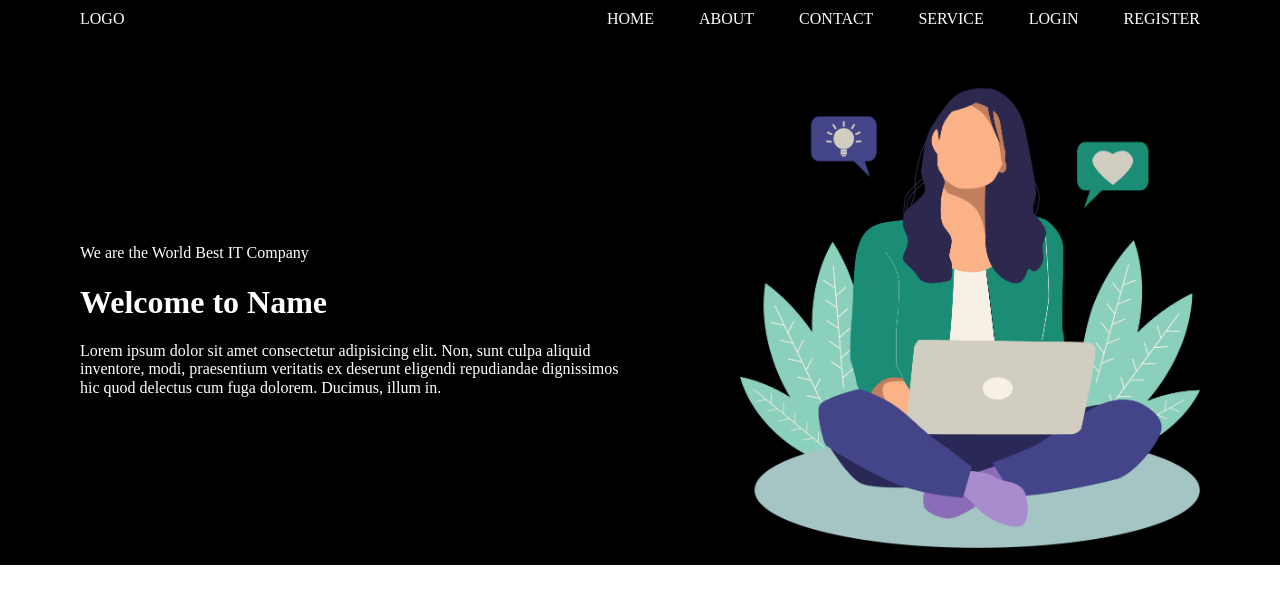
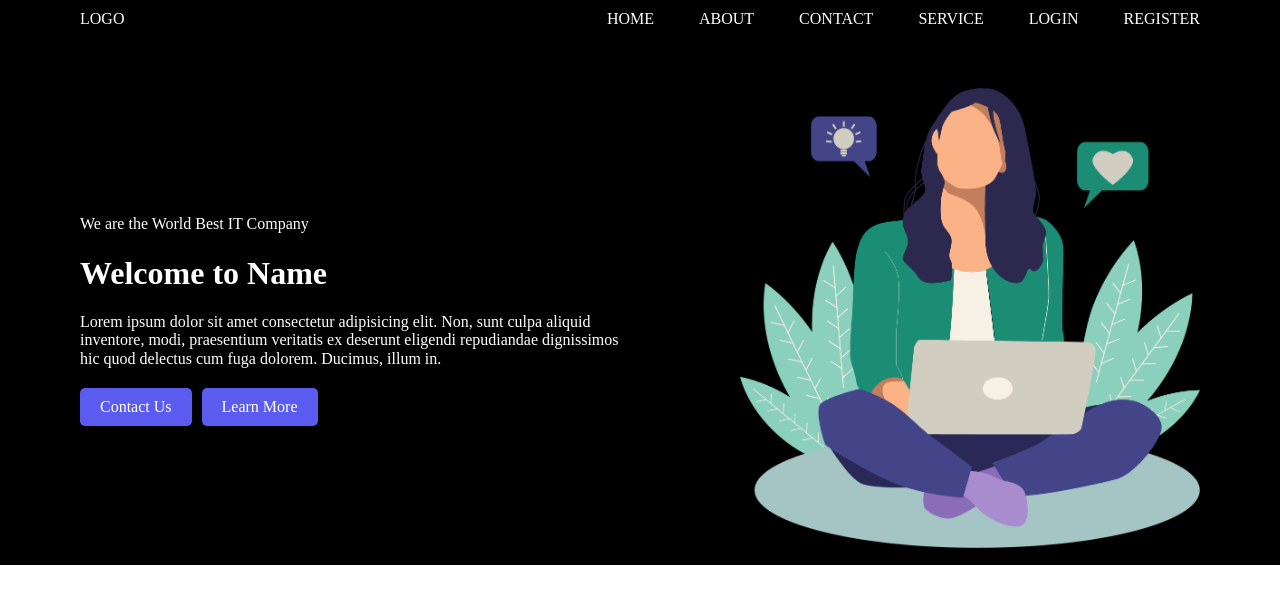
Before and after one commit to sachingour007/mern_project, a React (Vite) app in the folder client/: page / in a window 1280 px wide. Shown: the top 604 px of the page. Built offline with nearby package versions, Linux system fonts and the light colour scheme.

Commit message:
home page CSS update

```diff
--- a/client/src/pages/Home.jsx
+++ b/client/src/pages/Home.jsx
@@ -15,10 +15,22 @@ const Home = () => {
               eligendi repudiandae dignissimos hic quod delectus cum fuga
               dolorem. Ducimus, illum in.
             </p>
+
+            <a href="">
+              <button>Contact Us</button>
+            </a>
+            <a href="">
+              <button>Learn More</button>
+            </a>
           </div>
           <div className="homeImage">
             <img src={homeimg} alt="" />
           </div>
+        </div>
+      </section>
+      <section className="counterSection">
+        <div className="wrapper">
+
         </div>
       </section>
     </>
--- a/client/src/scss/pages/_home.scss
+++ b/client/src/scss/pages/_home.scss
@@ -14,6 +14,20 @@
       h1 {
         color: #fff;
       }
+      a {
+        button {
+          background: rgb(91, 91, 239);
+          color: #fff;
+          padding: 10px 20px;
+          border-radius: 5px;
+          border: none;
+          margin: 20px 10px 0 0;
+          cursor: pointer;
+          &:hover {
+            box-shadow: inset 0 0 0 2px #fff;
+          }
+        }
+      }
     }
     .homeImage {
       width: calc(50% - 100px);
```
